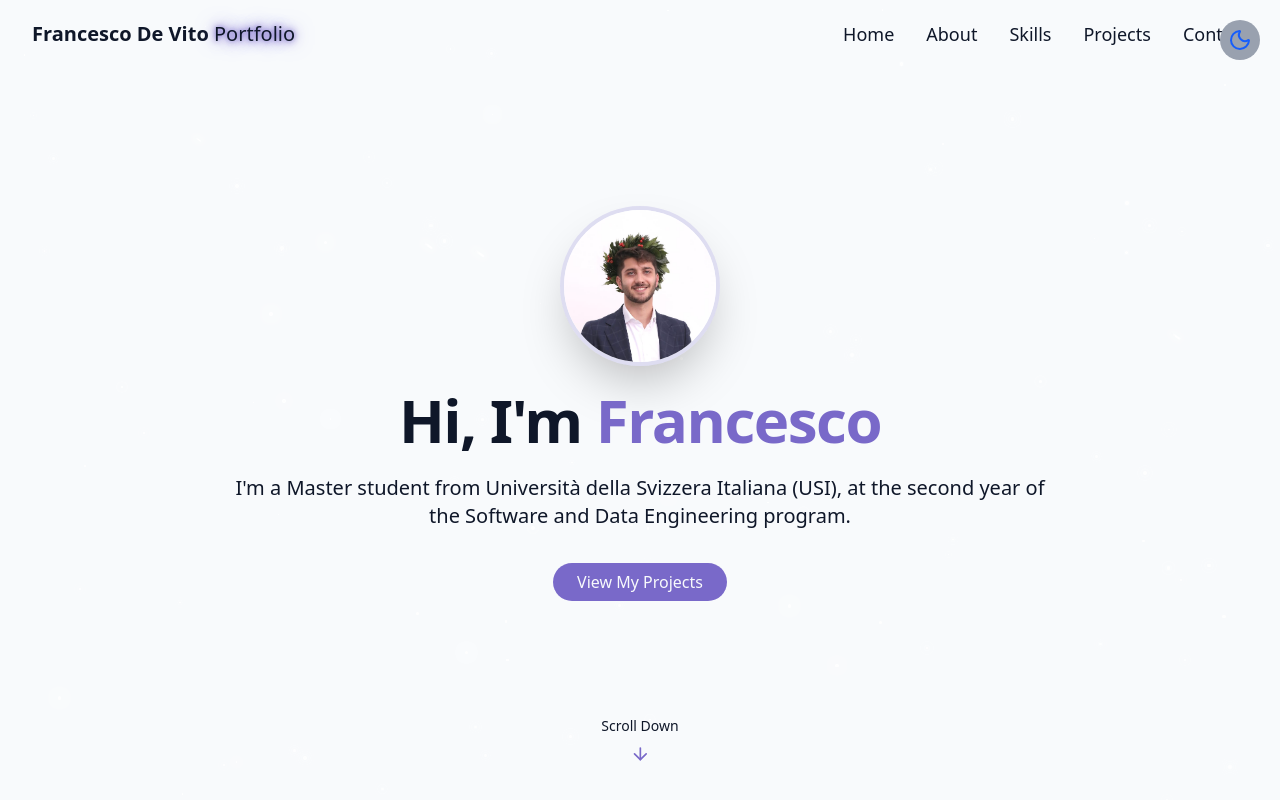
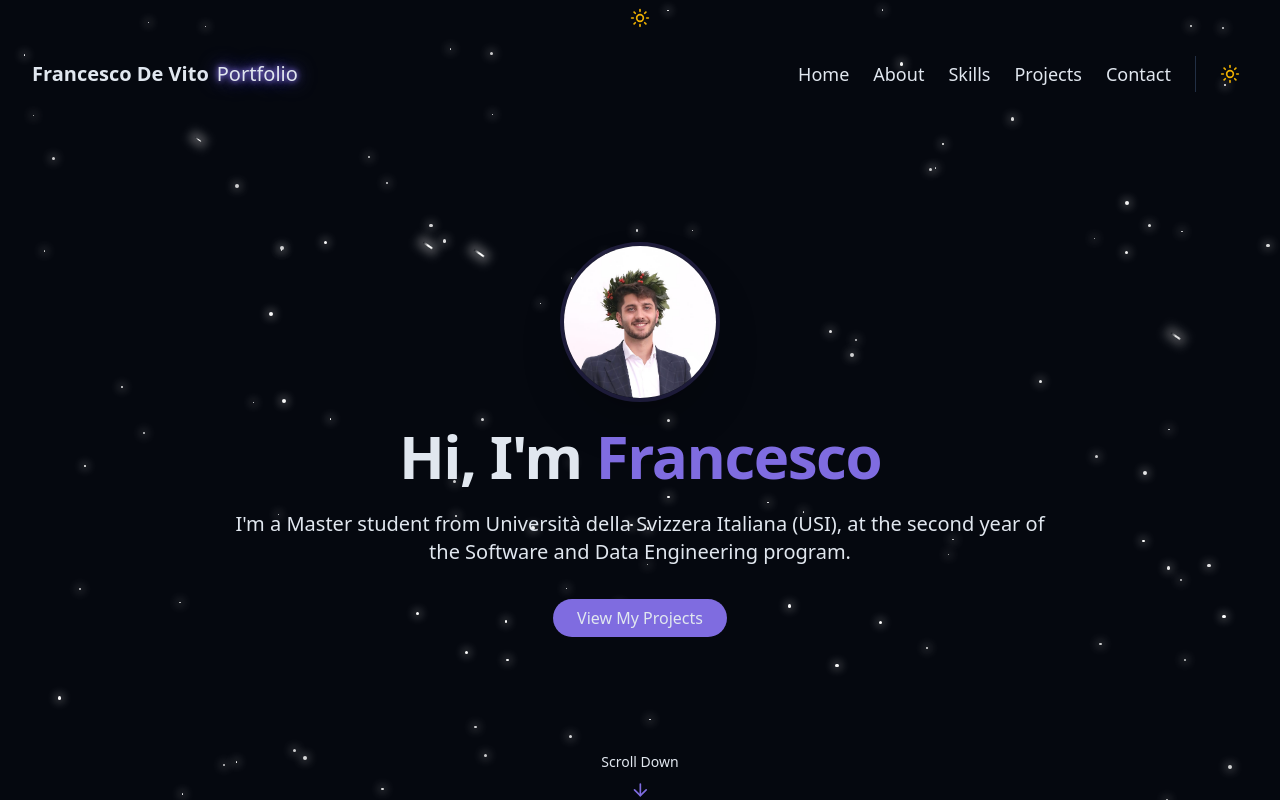
Before and after one commit to fradevi02/personal-react-tailwind-portfolio, a React (Vite) app: page / in a window 1280 px wide. Shown: the top 800 px of the page. Built offline with nearby package versions, Linux system fonts and the light colour scheme.

Commit message:
fix: removed fixed position for system mode and add to navbar

```diff
--- a/src/components/NavBar.jsx
+++ b/src/components/NavBar.jsx
@@ -1,7 +1,7 @@
 import { cn } from "../lib/utils";
 import { useEffect, useState } from "react";
 import { Menu, X } from "lucide-react";
-
+import { ThemeToggle } from "./ThemeToggle";
 
 const navItems = [
     { name: "Home", path: "#home" },
@@ -17,7 +17,7 @@ export const NavBar = () => {
 
     useEffect(() => {
         const handleScroll = () => {
-            setIsScrolled(window.screenY > 10);
+            setIsScrolled(window.scrollY > 10);
         };
 
         window.addEventListener("scroll", handleScroll);
@@ -28,47 +28,68 @@ export const NavBar = () => {
         <nav
             className={cn(
                 "fixed w-full z-40 transition-all duration-300",
-                isScrolled ? "py-3 bg-background/80 backdrop-blur-md" : "py-5"
+                isScrolled ? "py-3 bg-background/80 backdrop-blur-md shadow-sm" : "py-5"
             )}
         >
+            <div className="container flex items-center justify-between">
 
-                <div className="container flex items-center justify-between">
-                    <a className="text-xl font-medium items-center" href="#home">
-                        <span className="text-xl font-bold">Francesco De Vito </span>
-                        <span className="text-glow text-foreground">
-                            Portfolio
-                        </span>
+                {/* LOGO */}
+                <a className="text-xl font-medium flex items-center gap-2" href="#home">
+                    <span className="text-xl font-bold">Francesco De Vito</span>
+                    <span className="text-glow text-foreground hidden sm:inline">Portfolio</span>
                 </a>
 
-
-                    {/* desktop version */}
-                    <div className="hidden md:flex space-x-2">
+                {/* DESKTOP VERSION */}
+                {/* Flex container per link + toggle */}
+                <div className="hidden md:flex items-center space-x-6">
                     {navItems.map((item, key) => (
                         <a
                             key={key}
                             href={item.path}
-                                className="ml-6 text-lg font-medium text-foreground hover:text-primary transition-colors duration-300"
+                            className="text-lg font-medium text-foreground hover:text-primary transition-colors duration-300"
                         >
                             {item.name}
                         </a>
                     ))}
+                    {/* Aggiunto il Toggle qui per Desktop */}
+                    <div className="pl-4 border-l border-border">
+                        <ThemeToggle />
+                    </div>
                 </div>
 
 
+                {/* MOBILE VERSION */}
+                <div className="md:hidden flex items-center gap-4">
+                    <ThemeToggle />
 
-                    {/* mobile version */}
-                    <button onClick={() => setIsMobileMenuOpen((prev) => !prev)} className="md:hidden p-2 text-foreground" aria-label={isMobileMenuOpen ? "Close menu" : "Open menu"}> {isMobileMenuOpen ? <X size={24}></X> : <Menu size={24}></Menu>} </button>
+                    <button
+                        onClick={() => setIsMobileMenuOpen((prev) => !prev)}
+                        className="p-2 text-foreground focus:outline-none"
+                        aria-label={isMobileMenuOpen ? "Close menu" : "Open menu"}
+                    >
+                        {isMobileMenuOpen ? <X size={28} /> : <Menu size={28} />}
+                    </button>
+                </div>
 
-                    <div className={cn("fixed inset-0 bg-background/95 backdrop-blur-md z-40 flex items-center justify-center",
+                {/* MOBILE MENU OVERLAY */}
+                <div className={cn(
+                    "fixed inset-0 bg-background/95 backdrop-blur-md z-40 flex flex-col items-center justify-center",
                     "transition-all duration-300 md:hidden",
                     isMobileMenuOpen ? "opacity-100 pointer-events-auto" : "opacity-0 pointer-events-none"
                 )}>
-                    <div className="flex flex-col space-y-4 text-xl">
+                    <button
+                        onClick={() => setIsMobileMenuOpen(false)}
+                        className="absolute top-6 right-6 p-2 text-foreground md:hidden"
+                    >
+                        <X size={28} />
+                    </button>
+
+                    <div className="flex flex-col space-y-8 text-center">
                         {navItems.map((item, key) => (
                             <a
                                 key={key}
                                 href={item.path}
-                                className="ml-6 text-lg font-medium text-foreground hover:text-primary transition-colors duration-300"
+                                className="text-2xl font-medium text-foreground hover:text-primary transition-colors duration-300"
                                 onClick={() => setIsMobileMenuOpen(false)}
                             >
                                 {item.name}
@@ -76,7 +97,8 @@ export const NavBar = () => {
                         ))}
                     </div>
                 </div>
+
            </div>
-
-    </nav>);
+        </nav>
+    );
 }
--- a/src/components/ThemeToggle.jsx
+++ b/src/components/ThemeToggle.jsx
@@ -2,12 +2,12 @@ import { Moon, Sun } from "lucide-react";
 import { useEffect, useState } from "react";
 import { cn } from "../lib/utils";
 
-export const ThemeToggle = () => {
+export const ThemeToggle = ({ className }) => {
     const [isDarkMode, setIsDarkMode] = useState(false);
 
     useEffect(() => {
         const storedTheme = localStorage.getItem("theme");
-        if (storedTheme === "dark" || (!storedTheme && window.matchMedia("(prefers-color-scheme: dark)").matches)) {
+        if (storedTheme === "dark" || !storedTheme) {
             document.documentElement.classList.add("dark");
             setIsDarkMode(true);
         } else {
@@ -16,9 +16,7 @@ export const ThemeToggle = () => {
         }
     } , []);
 
-
     const toggleTheme = () => {
-
         if (isDarkMode) {
             document.documentElement.classList.remove("dark");
             localStorage.setItem("theme", "light");
@@ -30,9 +28,20 @@ export const ThemeToggle = () => {
         }
     }
 
-    return <button onClick={toggleTheme} className={cn("fixed right-5 top-5 z-50 p-2 rounded-full transition-colors duration-700", "focus:outline-none focus:ring-2 focus:ring-offset-2 focus:ring-primary", "bg-gray-400 dark:bg-gray-700 hover:bg-gray-300 dark:hover:bg-gray-600")}>
-        {isDarkMode ?
-            <Sun className="h-6 w-6 text-yellow-300"/> :
-             <Moon className="h-6 w-6 text-blue-600" />}
-        </button>;
+    return (
+        <button
+            onClick={toggleTheme}
+            className={cn(
+                "p-2 rounded-full transition-colors duration-300",
+                "focus:outline-none focus:ring-2 focus:ring-offset-2 focus:ring-primary",
+                "bg-secondary text-foreground hover:bg-secondary/80",
+                className
+            )}
+        >
+            {isDarkMode ?
+                <Sun className="h-5 w-5 text-yellow-500"/> :
+                <Moon className="h-5 w-5 text-blue-600" />
+            }
+        </button>
+    );
 }
```
Lines whose indentation alone changed are shown as unchanged.
